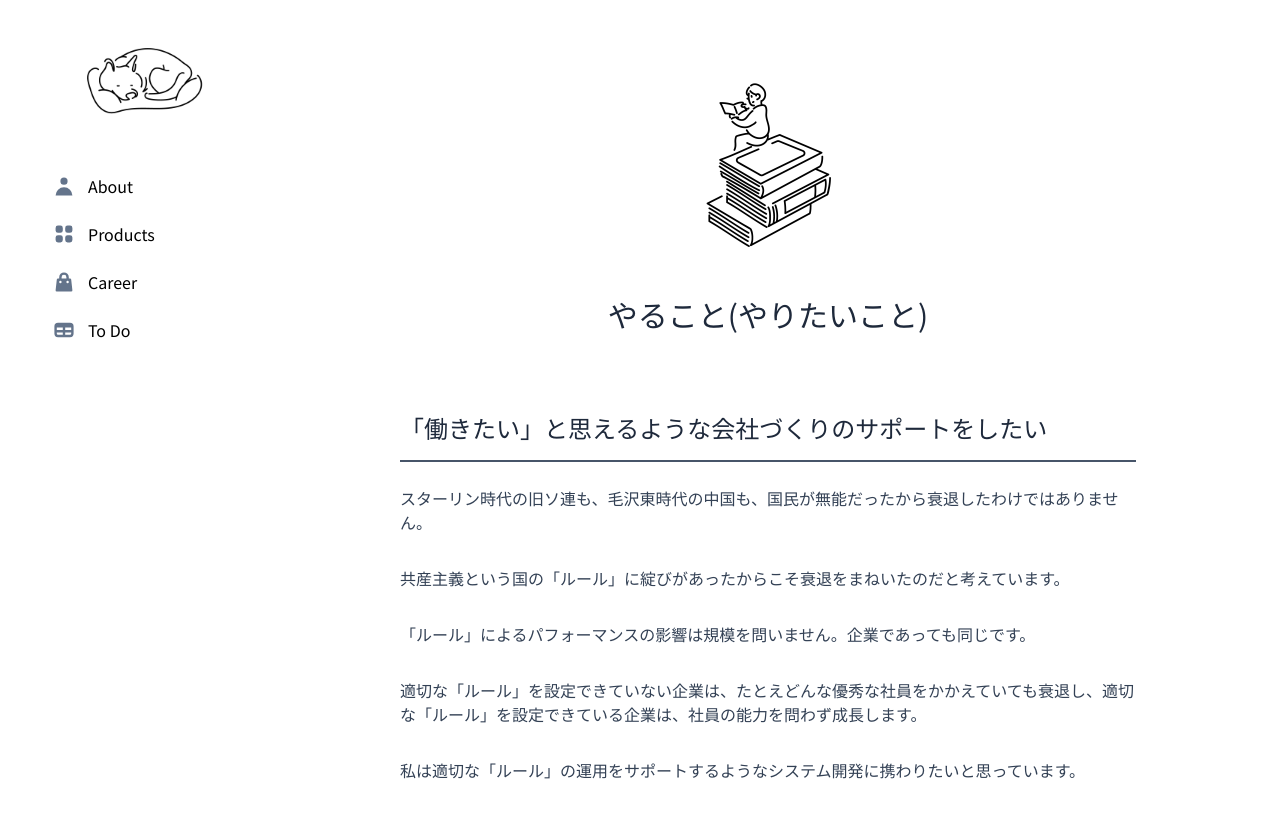
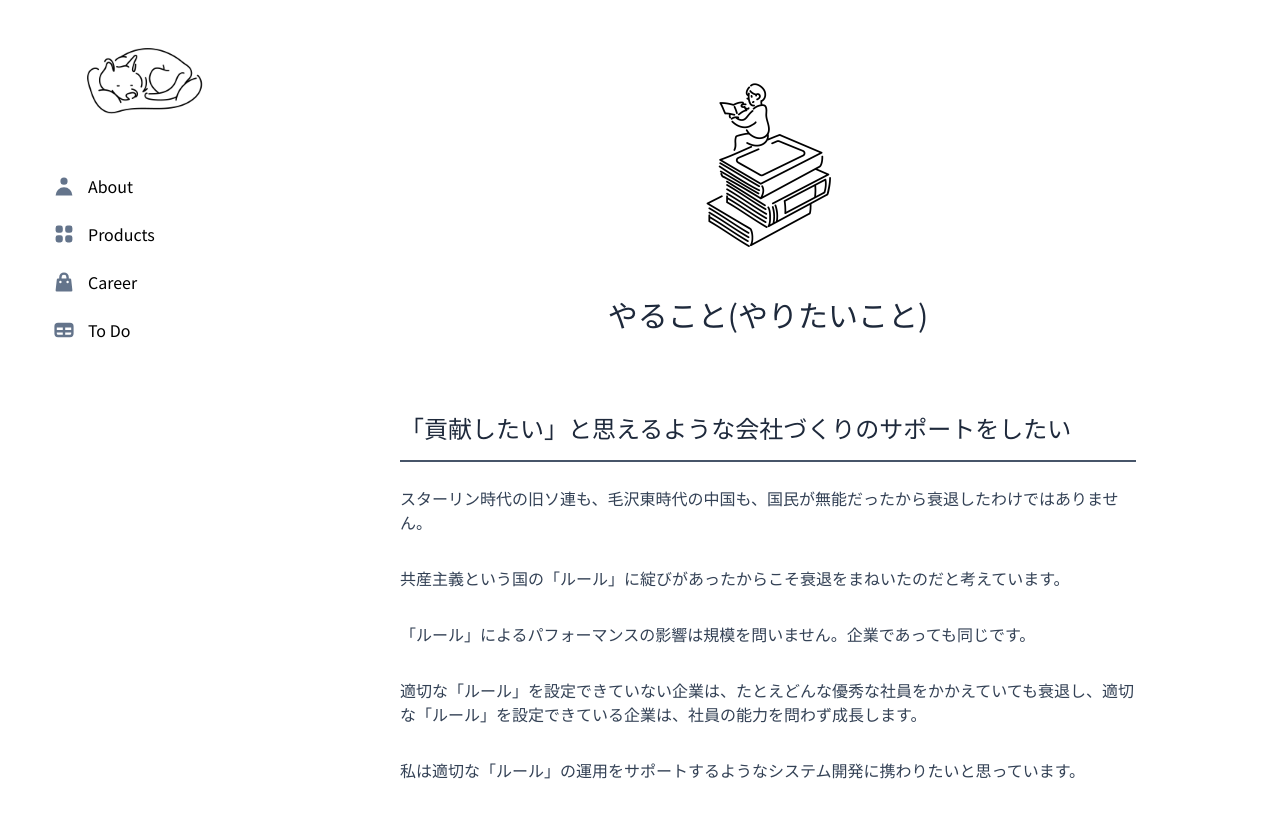
Before and after one commit to Local-Bias/portfolio-v3, a Next.js app: page /todo in a window 1280 px wide. Shown: the top 818 px of the page. Built offline with nearby package versions, Linux system fonts and the light colour scheme.

Commit message:
📝 やることの文言を修正

```diff
--- a/src/static/contents.ts
+++ b/src/static/contents.ts
@@ -218,7 +218,7 @@ export const careers: { title: string; descriptions: string[] }[] = [
 
 export const todoList: { title: string; descriptions: string[] }[] = [
   {
-    title: '「働きたい」と思えるような会社づくりのサポートをしたい',
+    title: '「貢献したい」と思えるような会社づくりのサポートをしたい',
     descriptions: [
       'スターリン時代の旧ソ連も、毛沢東時代の中国も、国民が無能だったから衰退したわけではありません。',
       '共産主義という国の「ルール」に綻びがあったからこそ衰退をまねいたのだと考えています。',
```
